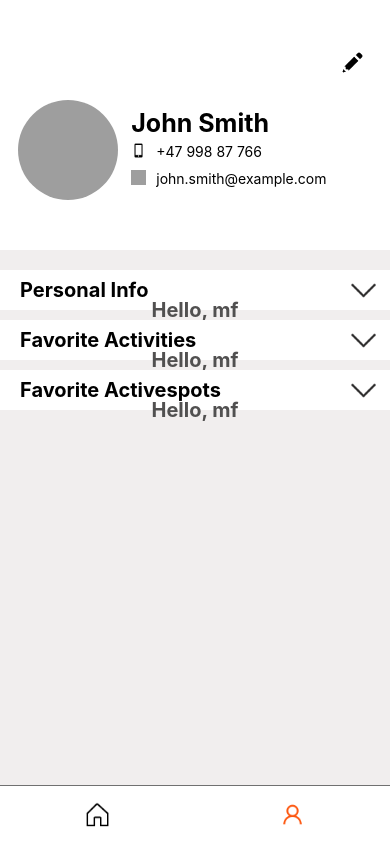
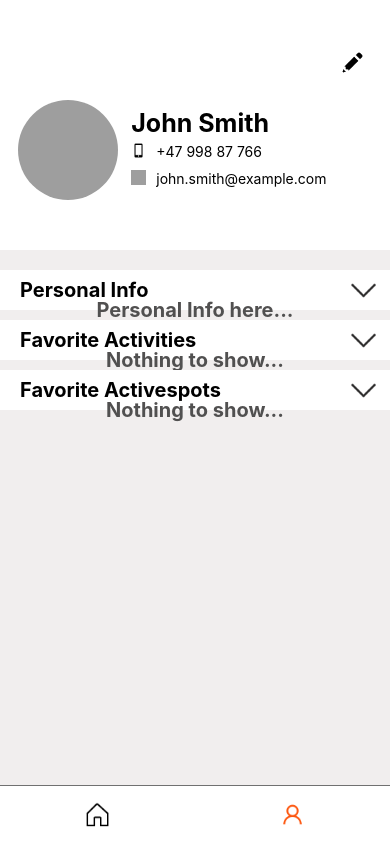
Before and after one commit to natnaelasgedom/ActivePass_DEV, a React Native app: screen / in a window 390 px wide. Built offline with nearby package versions, Linux system fonts and the light colour scheme; grey boxes are pictures that could not be loaded.

Commit message:
refactored profileContent and added editIcon

```diff
--- a/app/components/ExpandableView.js
+++ b/app/components/ExpandableView.js
@@ -1,11 +1,31 @@
 import React, { useEffect, useState } from 'react';
-import { Animated, StyleSheet, Text } from 'react-native';
+import { Animated, Image, StyleSheet, Text, View } from 'react-native';
 import colors from '../config/colors';
 
 const contentFiller = (type) => {
-    if (type.toLower() == 'personal info') {
-        const results = '';//Her setter du inn hele View slik du forventer at det skal komme.
+    let results;
+    switch (type?.toLowerCase()) {
+        case 'personal info':
+            results = (
+                <View>
+                    <Text style={styles.text}>
+                        Personal Info here...
+                    </Text>
+                </View>
+            )
+            break;
+
+        default:
+            results = (
+                <View>
+                    <Text style={styles.text}>
+                        Nothing to show...
+                    </Text>
+                </View>
+            )
+            break;
     }
+    return results;
 };
 
 
@@ -22,15 +42,29 @@ function ExpandableView({ expanded = false , content, type}) {
 
     return (
         <Animated.View style={[{ height }, styles.container]}>
-            <Text style={styles.text}>Hello, mf</Text>
+            <Image
+                style={styles.editIcon}
+                source={require('../assets/edit-icon/edit-black-icon.png')}
+            />
+            {contentFiller(type)}
         </Animated.View>
     );
 }
+
+
+
 const styles = StyleSheet.create({
     container: {
         backgroundColor: colors.basic2,
         justifyContent: 'center',
         alignItems: 'center'
+    },
+    editIcon: {
+        width: 25,
+        height: '14%',
+        position: 'absolute',
+        right: 10,
+        top: 10
     },
     text: {
         fontSize: 20,
--- a/app/components/ProfileContent.js
+++ b/app/components/ProfileContent.js
@@ -2,67 +2,16 @@ import React, { useState } from 'react';
 import { Image, ScrollView, StyleSheet, Text, TouchableOpacity, View } from 'react-native';
 import colors from '../config/colors';
 import ExpandableView from './ExpandableView';
+import ProfileContentCard from './ProfileContentCard';
 
 function ProfileContent(props) {
-    const [personalInfo_isExpanded, setPersonalInfo_IsExpanded] = useState(true);
-    const [favActivities_isExpanded, setFavActivities_IsExpanded] = useState(true);
-    const [favActivspots_isExpanded, setFavActivspots_IsExpanded] = useState(true);
-
-    const expandArrow = [
-        personalInfo_isExpanded ?
-            require('../assets/expandArrow-icon/expandArrow-darkGrey-icon.png') :
-            require('../assets/collapseArrow-icon/collapseArrow-darkGrey-icon.png'),
-        favActivities_isExpanded ?
-            require('../assets/expandArrow-icon/expandArrow-darkGrey-icon.png') :
-            require('../assets/collapseArrow-icon/collapseArrow-darkGrey-icon.png'),
-        favActivspots_isExpanded ?
-            require('../assets/expandArrow-icon/expandArrow-darkGrey-icon.png') :
-            require('../assets/collapseArrow-icon/collapseArrow-darkGrey-icon.png'),
-
-    ];
-
     return (
         <ScrollView style={styles.scrollContainer}>
             <View style={styles.container}>
-            <TouchableOpacity
-                onPress={() => {
-                    setPersonalInfo_IsExpanded(!personalInfo_isExpanded);
-                }}
-                style={[styles.toggleBtn,{marginTop: 20}]}
-            >
-                <Text style={styles.toggleText}>Personal Info</Text>
-                <Image
-                    style={styles.expandArrowIcon}
-                    source={expandArrow[0]}
-                />
-            </TouchableOpacity>
-            <ExpandableView expanded={personalInfo_isExpanded}/>
-            <TouchableOpacity
-                onPress={() => {
-                    setFavActivities_IsExpanded(!favActivities_isExpanded);
-                }}
-                style={[styles.toggleBtn]}
-            >
-                <Text style={styles.toggleText}>Favorite Activities</Text>
-                <Image
-                    style={styles.expandArrowIcon}
-                    source={expandArrow[1]}
-                />
-            </TouchableOpacity>
-            <ExpandableView expanded={favActivities_isExpanded}/>
-            <TouchableOpacity
-                onPress={() => {
-                    setFavActivspots_IsExpanded(!favActivspots_isExpanded);
-                }}
-                style={[styles.toggleBtn]}
-            >
-                <Text style={styles.toggleText}>Favorite Activespots</Text>
-                <Image
-                    style={styles.expandArrowIcon}
-                    source={expandArrow[2]}
-                />
-            </TouchableOpacity>
-                <ExpandableView expanded={favActivspots_isExpanded} />
+
+                <ProfileContentCard title='Personal Info' />
+                <ProfileContentCard title='Favorite Activities' />
+                <ProfileContentCard title='Favorite Activespots' />
             </View>
         </ScrollView>
     );
@@ -73,27 +22,7 @@ const styles = StyleSheet.create({
         flex: 1,
         justifyContent: 'flex-start',
     },
-    expandArrowIcon: {
-        height: 33,
-        width: 33,
-        position: 'absolute',
-        right: 10
-    },
-    toggleBtn: {
-        width: '100%',
-        height: 40,
-        backgroundColor: colors.basic2,
-        flexDirection: 'row',
-        justifyContent: 'flex-start',
-        alignItems: 'center',
-        marginTop: 10
-    },
-    toggleText: {
-        fontSize: 20,
-        fontWeight: 'bold',
-        color: colors.basic3,
-        marginLeft: 20
-    },
+
     scrollContainer: {
         width: '100%'
     }
--- /dev/null
+++ b/app/components/ProfileContentCard.js
@@ -0,0 +1,58 @@
+import React, { useState } from 'react';
+import { Image, StyleSheet, Text, TouchableOpacity, View } from 'react-native';
+import colors from '../config/colors';
+import ExpandableView from './ExpandableView';
+
+function ProfileContentCard(props) {
+    const { title } = props;
+    const [expanded, setExpanded] = useState(true);
+
+    const expandArrow = expanded ?
+        require('../assets/expandArrow-icon/expandArrow-darkGrey-icon.png') :
+        require('../assets/collapseArrow-icon/collapseArrow-darkGrey-icon.png');
+
+    const extraMargin = title.toLowerCase() == 'personal info' ?
+        { marginTop: 20 } : {};
+    return (
+        <View>
+            <TouchableOpacity
+                onPress={() => {
+                    setExpanded(!expanded);
+                }}
+                style={[styles.toggleBtn, extraMargin]}
+                activeOpacity={0.5}
+            >
+                <Text style={styles.toggleText}>{title}</Text>
+                <Image
+                    style={styles.expandArrowIcon}
+                    source={expandArrow}
+                />
+            </TouchableOpacity>
+            <ExpandableView expanded={expanded} type={title} />
+        </View>
+    );
+}
+const styles = StyleSheet.create({
+    expandArrowIcon: {
+        height: 33,
+        width: 33,
+        position: 'absolute',
+        right: 10
+    },
+    toggleBtn: {
+        width: '100%',
+        height: 40,
+        backgroundColor: colors.basic2,//'#086E4B',
+        flexDirection: 'row',
+        justifyContent: 'flex-start',
+        alignItems: 'center',
+        marginTop: 10
+    },
+    toggleText: {
+        fontSize: 20,
+        fontWeight: 'bold',
+        color: colors.basic3,//'#FCBE4A'
+        marginLeft: 20
+    },
+})
+export default ProfileContentCard;
```
